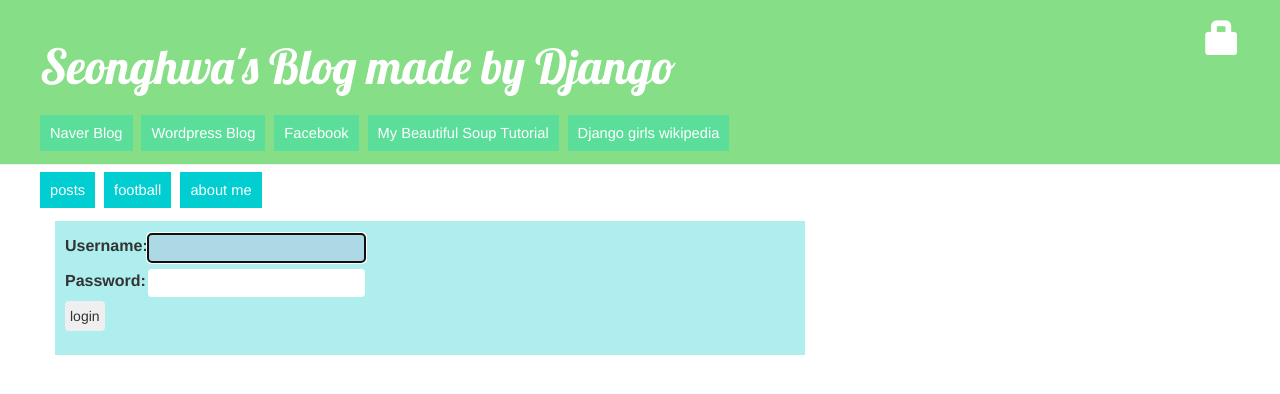
After one commit to MartianLee/my-first-blog, a Django app: page /accounts/login/ in a window 1280 px wide. The commit adds this page. Shown: the top 394 px of the page. Run offline with Django 3.2, Linux system fonts and the light colour scheme; some libraries are stand-ins or nearby versions.

Commit message:
Login function impelemented, Blog design (css/html) modified, post order reversed

```diff
--- a/blog/models.py
+++ b/blog/models.py
@@ -6,10 +6,8 @@ class Post(models.Model):
     author = models.ForeignKey('auth.User')
     title = models.CharField(max_length=200)
     text = models.TextField()
-    created_date = models.DateTimeField(
-            default=timezone.now)
-    published_date = models.DateTimeField(
-            blank=True, null=True)
+    created_date = models.DateTimeField(default=timezone.now)
+    published_date = models.DateTimeField(blank=True, null=True)
 
     def publish(self):
         self.published_date = timezone.now()
--- a/blog/static/css/blog.css
+++ b/blog/static/css/blog.css
@@ -1,13 +1,43 @@
 .page-header {
-    background-color: #ff9400;
+    background-color: #86DE86;
     margin-top: 0;
-    padding: 20px 20px 20px 40px;
+    padding: 20px 20px 10px 40px;
+    margin-bottom: 5;
 }
 
 .page-header h1, .page-header h1 a, .page-header h1 a:visited, .page-header h1 a:active {
     color: #ffffff;
     font-size: 36pt;
     text-decoration: none;
+    margin-bottom: 20;
+}
+
+.page-smallheader {
+    padding: 10px 10px 10px 0px;
+    margin-bottom: 0;
+}
+
+.page-smallheader a{
+    background-color: #5ADE9A;
+    padding: 10px 10px 10px 10px;
+    margin-right: 5;
+    color: #ffffff;
+    font-size: 11pt;
+}
+
+.post-header{
+    display:block;
+    padding: 10px 10px 10px 40px;
+    font-size: 11pt;
+    margin-bottom: 10;
+}
+
+.post-header a{
+    background-color: #00CED1;
+    padding: 10px 10px 10px 10px;
+    margin-right: 5;
+    color: #ffffff;
+    font-size: 11pt;
 }
 
 .content {
@@ -45,3 +75,29 @@ h1, h2, h3, h4 {
 .post h1 a, .post h1 a:visited {
     color: #000000;
 }
+
+.post h1 a, .post h1 a:visited {
+    color: #000000;
+}
+
+.about-me{
+    padding: 10px 10px 10px 10px;
+    background-color: #AFEEEE;
+}
+.login-page{
+    padding: 10px 10px 10px 10px;
+    background-color: #AFEEEE;
+}
+
+.login-page table{
+    height: 70px;
+}
+
+.login-page input{
+    padding: 5px 5px 5px 5px;
+    border: none;
+    border-radius: 4px;
+}
+.login-page input:focus{
+    background-color: lightblue;
+}
--- a/blog/templates/blog/base.html
+++ b/blog/templates/blog/base.html
@@ -1,7 +1,7 @@
 {% load staticfiles %}
 <html>
     <head>
-    	<title>Django Girls blog</title>
+    	<title>Django Girls blog made by Seonghwa</title>
 
     	<link rel="stylesheet" href="//maxcdn.bootstrapcdn.com/bootstrap/3.2.0/css/bootstrap.min.css">
 		<link rel="stylesheet" href="//maxcdn.bootstrapcdn.com/bootstrap/3.2.0/css/bootstrap-theme.min.css">
@@ -10,15 +10,31 @@
 
     </head>
     <body>
-    	<a href="https://en.wikipedia.org/wiki/Django" class="external_link" id="link_to_wiki_page">
-
         <div class="page-header">
         	{% if user.is_authenticated %}
 			    <a href="{% url 'post_new' %}" class="top-menu"><span class="glyphicon glyphicon-plus"></span></a>
-			{% endif %}
-            <h1><a href="{% url 'post_list' %}">Django Girls Blog</a></h1>
+                <a href="{% url 'post_draft_list' %}" class="top-menu"><span class="glyphicon glyphicon-edit"></span></a>
+                <p class="top-menu">Hello {{ user.username }}<small>(<a href="{% url 'logout' %}">Log out</a>)</small></p>
+            {% else %}
+                <a href="{% url 'login' %}" class="top-menu"><span class="glyphicon glyphicon-lock"></span></a>
+            {% endif %}
+            <h1>
+                <a href="{% url 'post_list' %}">Seonghwa's Blog made by Django</a>
+            </h1>
+            <div class="page-smallheader">
+                <a href="http://sounghwa777.blog.me">Naver Blog</a>
+                <a href="http://greenhair.pe.hu">Wordpress Blog</a>
+                <a href="https://www.facebook.com/Martian.Lee">Facebook</a>
+                <a href="https://martianlee.gitbooks.io/my-beautiful-soup-tutorial/content/">My Beautiful Soup Tutorial</a>
+                <a href="https://en.wikipedia.org/wiki/Django" class="external_link" id="link_to_wiki_page"> Django girls wikipedia </a>
+            </div>
         </div>
 
+        <div class="post-header">
+            <a href="{% url 'post_list'%}">posts</a>
+            <a href="{% url 'post_list'%}">football</a>
+            <a href="{% url 'post_about_me'%}">about me</a>
+        </div>
         <div class="content container">
 		    <div class="row">
 		        <div class="col-md-8">
--- /dev/null
+++ b/blog/templates/registration/login.html
@@ -0,0 +1,26 @@
+{% extends "blog/base.html" %}
+
+{% block content %}
+	<div class="login-page">
+		{% if form.errors %}
+			<p>Your username and password didn't match. Please try again.</p>
+		{% endif %}
+
+		<form method="post" action="{% url 'login' %}">
+			{% csrf_token %}
+			<table>
+				<tr>
+				    <td>{{ form.username.label_tag }}</td>
+				    <td>{{ form.username }}</td>
+				</tr>
+				<tr>
+				    <td>{{ form.password.label_tag }}</td>
+				    <td>{{ form.password }}</td>
+				</tr>
+			</table>
+
+			<input type="submit" value="login" />
+			<input type="hidden" name="next" value="{{ next }}" />
+		</form>
+	</div>
+{% endblock %}
--- a/blog/urls.py
+++ b/blog/urls.py
@@ -1,9 +1,18 @@
 from django.conf.urls import url
 from . import views
 
+from django.contrib import admin
+admin.autodiscover()
+
 urlpatterns = [
     url(r'^$', views.post_list, name='post_list'),
+    url(r'^about/$', views.post_about_me, name='post_about_me'),
     url(r'^post/(?P<pk>[0-9]+)/$', views.post_detail, name='post_detail'),
     url(r'^post/new/$', views.post_new, name='post_new'),
     url(r'^post/(?P<pk>[0-9]+)/edit/$', views.post_edit, name='post_edit'),
+    url(r'^drafts/$', views.post_draft_list, name='post_draft_list'),
+    url(r'^post/(?P<pk>\d+)/publish/$', views.post_publish, name='post_publish'),
+    url(r'^post/(?P<pk>\d+)/remove/$', views.post_remove, name='post_remove'),
+    #url(r'^admin/', include(admin.site.urls)),
+    #url(r'^accounts/login/$', views.login, name='login'),
 ]
--- a/mysite/settings.py
+++ b/mysite/settings.py
@@ -122,3 +122,5 @@ USE_TZ = True
 STATIC_URL = '/static/'
 
 STATIC_ROOT = os.path.join(BASE_DIR, 'static')
+
+LOGIN_REDIRECT_URL = '/'
--- a/mysite/urls.py
+++ b/mysite/urls.py
@@ -15,9 +15,14 @@ Including another URLconf
     3. Add a URL to urlpatterns:  url(r'^blog/', include(blog_urls))
 """
 from django.conf.urls import include, url
+from django.contrib.auth import views
+
 from django.contrib import admin
+admin.autodiscover()
 
 urlpatterns = [
     url(r'^admin/', admin.site.urls),
+    url(r'^accounts/login/$', views.login, name='login'),
+    url(r'^accounts/logout/$', views.logout, name='logout', kwargs={'next_page': '/'}),
     url(r'', include('blog.urls')),
 ]
```
Also changed, not shown: blog/templates/blog/post_about_me.html (added, +13 -0 lines), blog/templates/blog/post_detail.html (+7 -0 lines), blog/templates/blog/post_draft_list.html (added, +11 -0 lines), blog/views.py (+29 -8 lines).
